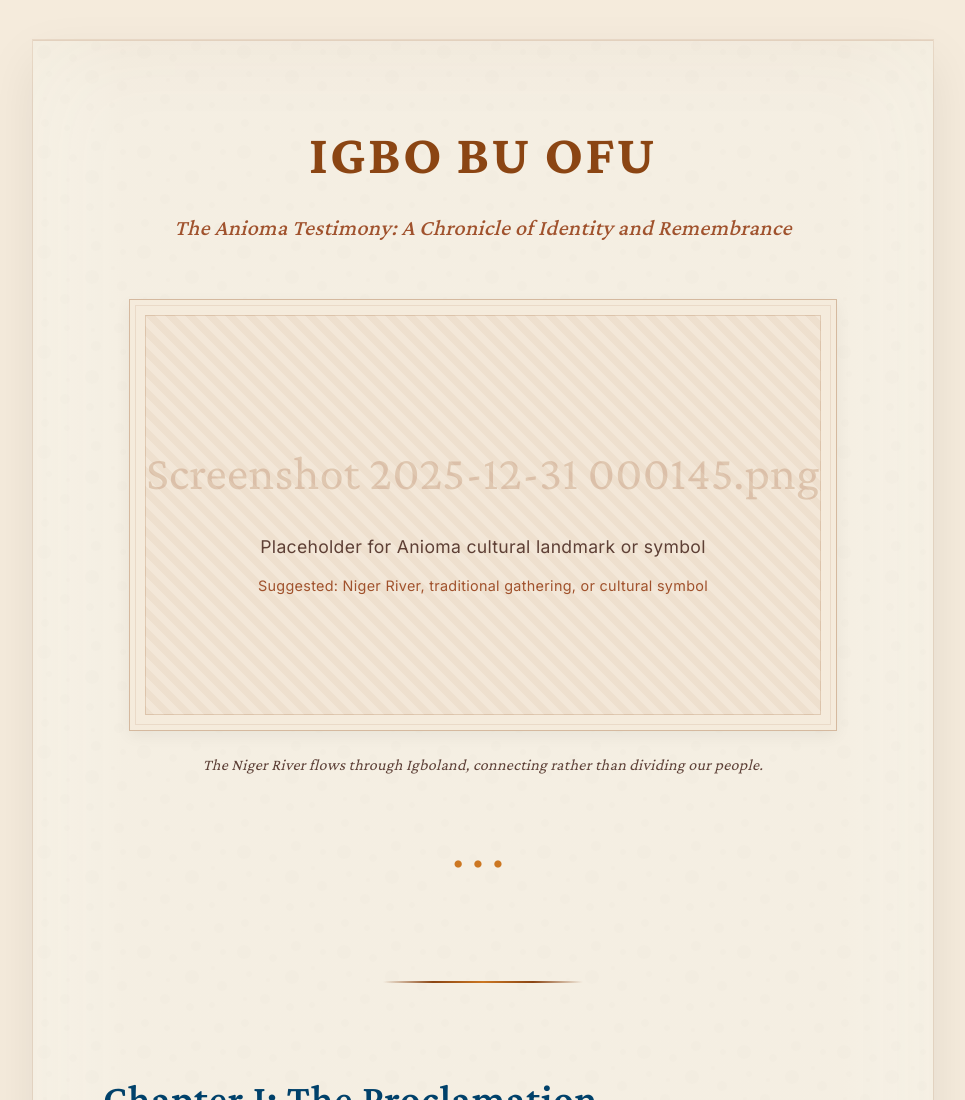
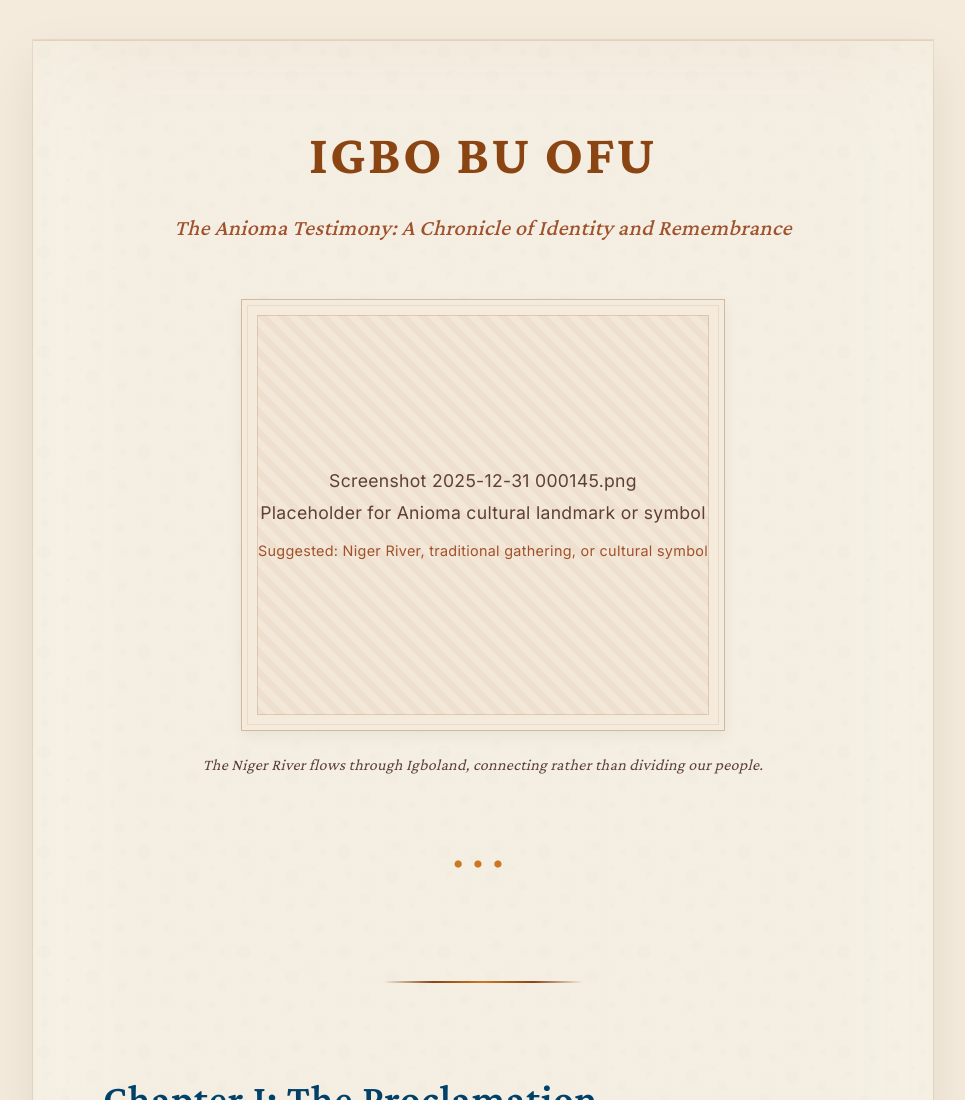
Before and after one commit to Ngozi-uzor/ANIOMA, a plain HTML site: page index.html in a window 1280 px wide. Shown: the top 1100 px of the page, without its empty margins (157-1122 px from the left). Drawn offline with nearby package versions, Linux system fonts and the light colour scheme.

Commit message:
Update index.html

```diff
--- a/index.html
+++ b/index.html
@@ -645,7 +645,7 @@
                 <div class="photo-space">
                     <div class="photo-frame">
                         <div class="photo-placeholder">
-                            <div class="photo-icon">Screenshot 2025-12-31 000145.png</div>
+                            <div class="Screenshot 2025-12-31 000145.png">Screenshot 2025-12-31 000145.png</div>
                             <div>Placeholder for Anioma cultural landmark or symbol</div>
                             <div style="font-size: 0.9rem; margin-top: 10px; color: var(--clay-red);">
                                 Suggested: Niger River, traditional gathering, or cultural symbol
```
